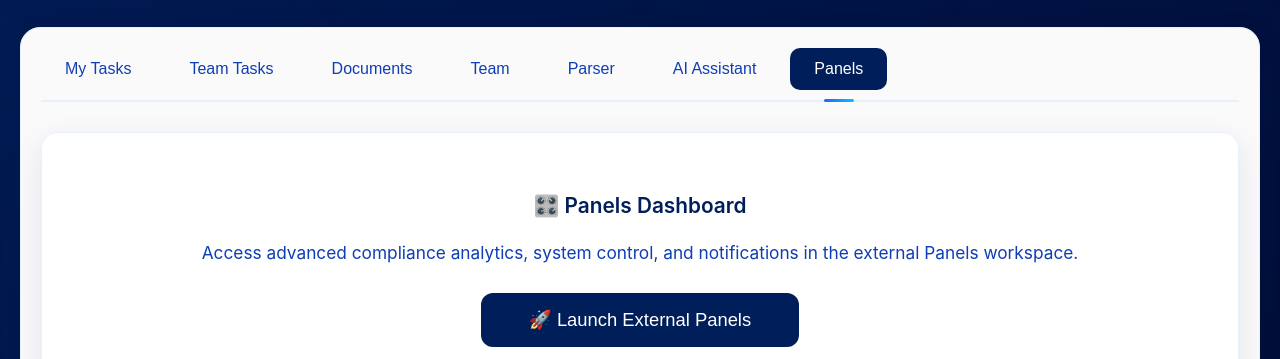
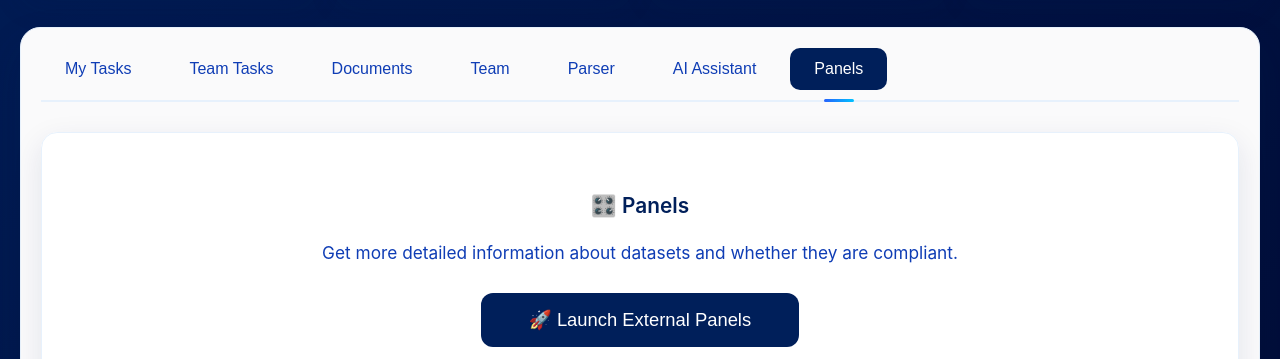
Before and after one commit to bavuluria/AI_Policy_Dashboard, a plain HTML site: page index.html in a window 1280 px wide. Both pictures are taken after a click on the button "Panels". Shown: the part 441-800 px from the top of the page. Drawn offline with nearby package versions, Linux system fonts and the light colour scheme.

Commit message:
label changes

```diff
--- a/index.html
+++ b/index.html
@@ -1425,10 +1425,10 @@
             <div id="panels" class="tab-content">
                 <div class="content-card full-width" style="padding:60px 40px; display:flex;flex-direction:column;align-items:center;justify-content:center;">
                     <h3 style="margin-bottom:24px; color:#001f5a;">
-                        🎛️ Panels Dashboard
+                        🎛️ Panels
                     </h3>
                     <p style="margin-bottom:30px;font-size:1.08rem;color:#0f3db5;">
-                        Access advanced compliance analytics, system control, and notifications in the external Panels workspace.
+                        Get more detailed information about datasets and whether they are compliant.
                     </p>
                     <button
                         class="action-button primary"
@@ -1438,7 +1438,7 @@
                         🚀 Launch External Panels
                     </button>
                     <div style="margin-top:28px;font-size:0.91rem;color:#6b7280;">
-                        This will open the Panels dashboard in a new browser tab.
+                        This will open the Panels tool in a new browser tab.
                     </div>
                 </div>
             </div>
```
